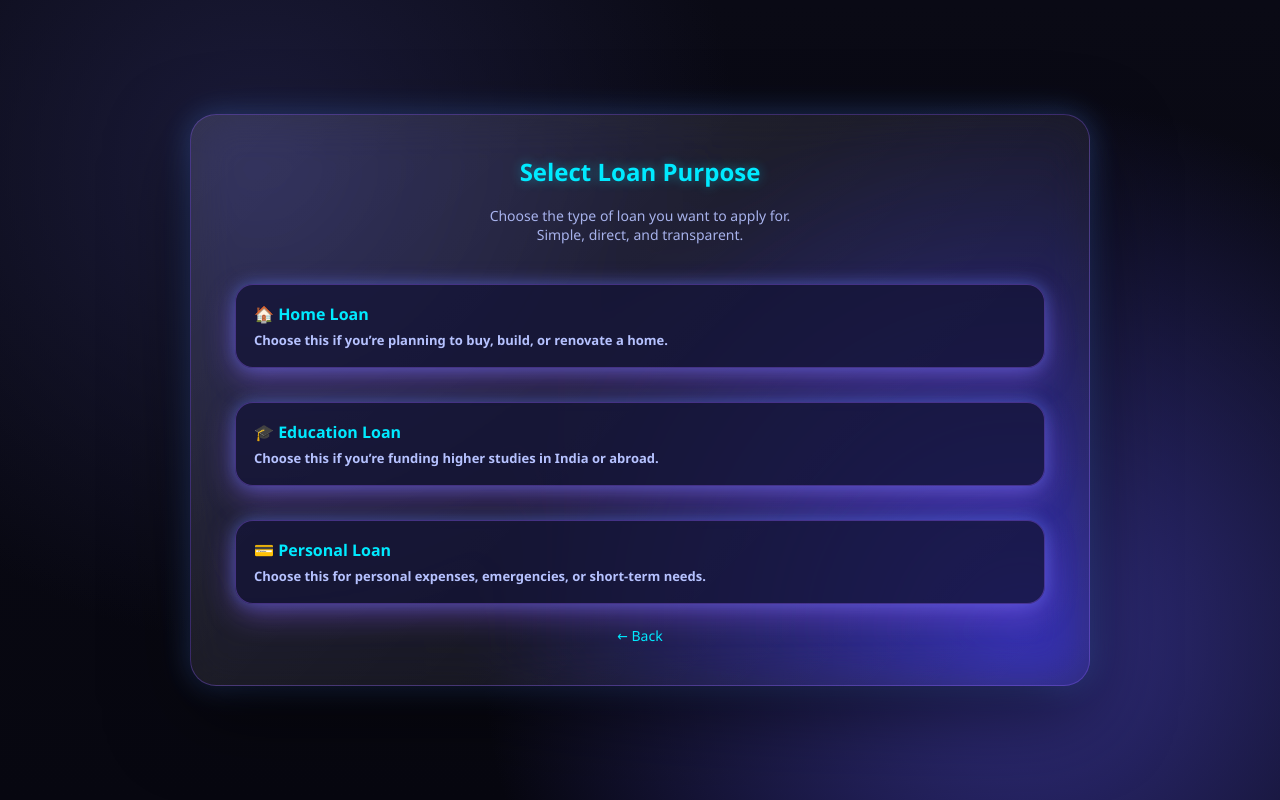
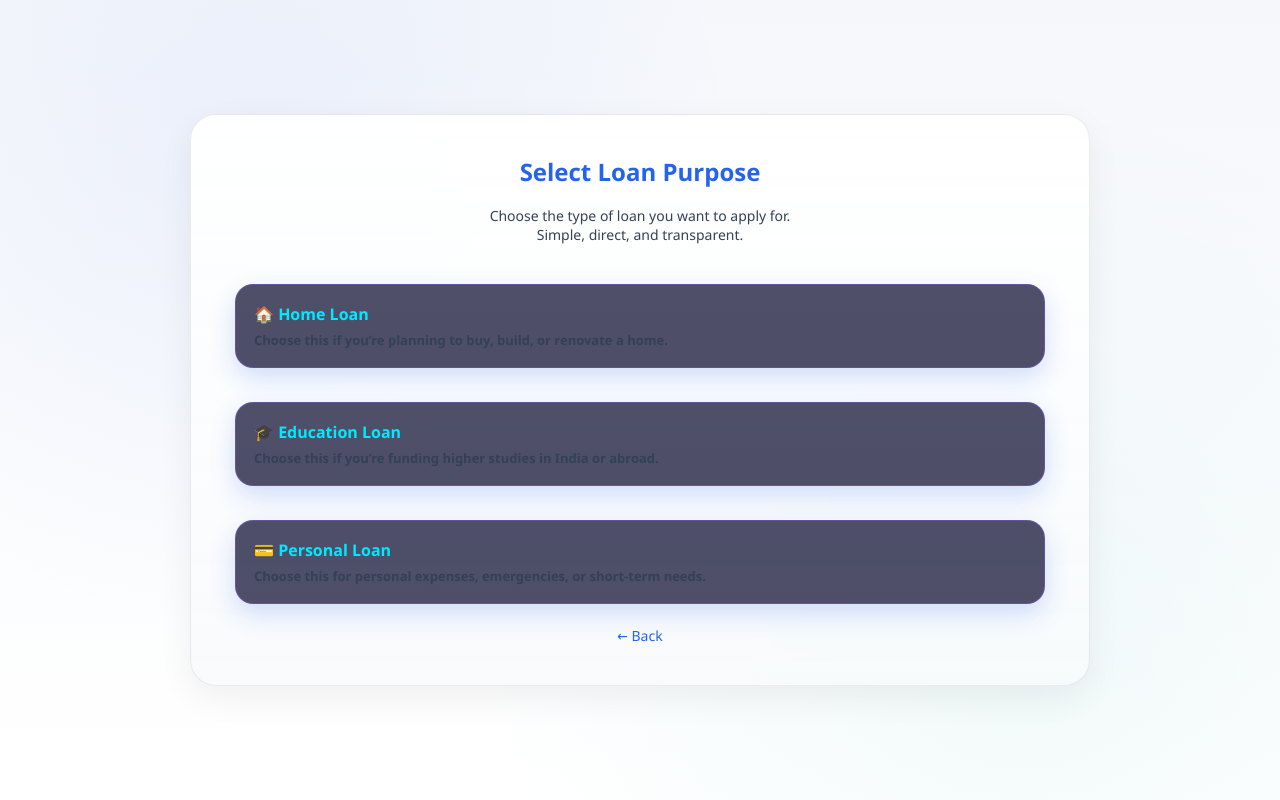
Before and after one commit to Tharun-003/loanlens, a Flask app: page /loan-purpose in a window 1280 px wide. Run offline with Flask 3, Linux system fonts and the light colour scheme.

Commit message:
upateded

```diff
--- a/static/css/styles.css
+++ b/static/css/styles.css
@@ -1,22 +1,22 @@
 /* ======================================================
-   LOANLENS – CYBERPUNK GLASS DARK BLUE THEME
+   LOANLENS – BANKING LIGHT THEME
    ====================================================== */
 
 :root {
-    --bg-primary: #0a0a15;
-    --bg-secondary: #0f1419;
+    --bg-primary: #f5f7fb;
+    --bg-secondary: #ffffff;
 
-    --accent-blue: #4f8cff;
-    --accent-purple: #8b5cf6;
-    --accent-cyan: #00eaff;
+    --accent-blue: #2563eb;
+    --accent-purple: #6d28d9;
+    --accent-cyan: #0891b2;
 
-    --text-primary: #eef0ff;
-    --text-secondary: #b6c2ff;
-    --text-muted: #6b7bbf;
+    --text-primary: #0f172a;
+    --text-secondary: #334155;
+    --text-muted: #64748b;
 
-    --glass-bg: rgba(15, 20, 40, 0.65);
-    --glass-border: rgba(139, 92, 246, 0.35);
-    --glass-shadow: rgba(79, 140, 255, 0.35);
+    --glass-bg: rgba(255, 255, 255, 0.9);
+    --glass-border: rgba(15, 23, 42, 0.08);
+    --glass-shadow: rgba(2, 6, 23, 0.06);
 }
 
 /* ======================================================
@@ -35,9 +35,9 @@
 body {
     min-height: 100vh;
     background:
-        radial-gradient(circle at 20% 20%, #1b1b3a, transparent 40%),
-        radial-gradient(circle at 80% 80%, #312e81, transparent 45%),
-        linear-gradient(180deg, var(--bg-primary), #070710);
+        radial-gradient(circle at 20% 20%, rgba(37,99,235,0.06), transparent 40%),
+        radial-gradient(circle at 80% 80%, rgba(14,165,164,0.05), transparent 45%),
+        linear-gradient(180deg, var(--bg-primary), var(--bg-secondary));
     display: flex;
     align-items: center;
     justify-content: center;
@@ -49,33 +49,32 @@ body {
    ====================================================== */
 .container {
     width: 100%;
-    max-width: 900px;   /* 🔥 desktop width */
+    max-width: 900px;
     padding: 40px 44px;
     margin: 0 auto;
 
     background: linear-gradient(
-        135deg,
-        rgba(255, 255, 255, 0.12),
-        rgba(255, 255, 255, 0.03)
+        180deg,
+        rgba(255,255,255,0.95),
+        rgba(248,250,252,0.9)
     );
 
-    backdrop-filter: blur(22px) saturate(160%);
-    -webkit-backdrop-filter: blur(22px) saturate(160%);
+    backdrop-filter: blur(20px) saturate(130%);
+    -webkit-backdrop-filter: blur(20px) saturate(130%);
 
     border-radius: 26px;
     border: 1px solid var(--glass-border);
 
     box-shadow:
-        0 30px 80px rgba(0, 0, 0, 0.5),
-        0 0 30px var(--glass-shadow);
+        0 12px 34px rgba(2,6,23,0.06);
 
     animation: fadeInUp 0.8s ease;
 }
 
 /* EXTRA HEAVY GLASS (RESULT / RECOMMENDATION) */
 .glass-heavy {
-    background: rgba(20, 20, 50, 0.75);
-    backdrop-filter: blur(30px) saturate(180%);
+    background: rgba(255,255,255,0.95);
+    backdrop-filter: blur(26px) saturate(150%);
 }
 
 /* ======================================================
@@ -85,8 +84,7 @@ h1, h2 {
     text-align: center;
     margin-bottom: 18px;
     font-weight: 600;
-    color: var(--accent-cyan);
-    text-shadow: 0 0 12px rgba(0, 234, 255, 0.4);
+    color: var(--accent-blue);
 }
 
 p {
@@ -94,7 +92,6 @@ p {
     margin-bottom: 22px;
     font-size: 14px;
     color: var(--text-secondary);
-    opacity: 0.9;
 }
 
 /* ======================================================
@@ -140,26 +137,24 @@ button {
 
     background: linear-gradient(
         135deg,
-        var(--accent-purple),
-        var(--accent-blue)
+        var(--accent-blue),
+        var(--accent-purple)
     );
 
-    color: #0b0b20;
+    color: #ffffff;
     font-weight: 600;
     cursor: pointer;
 
     box-shadow:
-        0 10px 30px rgba(139, 92, 246, 0.45),
-        0 0 15px rgba(79, 140, 255, 0.4);
+        0 10px 26px rgba(37,99,235,0.2);
 
     transition: all 0.25s ease;
 }
 
 button:hover {
-    transform: translateY(-2px) scale(1.02);
+    transform: translateY(-1px);
     box-shadow:
-        0 15px 40px rgba(139, 92, 246, 0.65),
-        0 0 20px rgba(0, 234, 255, 0.6);
+        0 14px 34px rgba(37,99,235,0.28);
 }
 
 /* ======================================================
@@ -218,13 +213,13 @@ a {
     display: block;
     margin-top: 22px;
     text-align: center;
-    color: var(--accent-cyan);
+    color: var(--accent-blue);
     text-decoration: none;
     font-size: 14px;
 }
 
 a:hover {
-    text-shadow: 0 0 10px rgba(0, 234, 255, 0.6);
+    text-decoration: underline;
 }
 
 /* ======================================================
--- a/templates/result.html
+++ b/templates/result.html
@@ -23,14 +23,14 @@
         {{ risk }} Risk Profile
     </div>
 
-    <!-- 🏆 FLOATING TOP LOANS -->
+    <!--  FLOATING TOP LOANS -->
     {% if top_loans %}
     <div class="floating-loan-row">
         {% for loan in top_loans %}
         <div class="floating-loan-card">
             <div class="badge">BEST MATCH</div>
 
-            <h3>🏆 Recommended Loan</h3>
+            <h3> Recommended Loan</h3>
 
             <p><strong>Loan Type:</strong> {{ loan.loan_name }}</p>
             <p><strong>Bank:</strong> {{ loan.bank }}</p>
```
Also changed, not shown: other parts of static/css/styles.css (+73 -61 lines).
